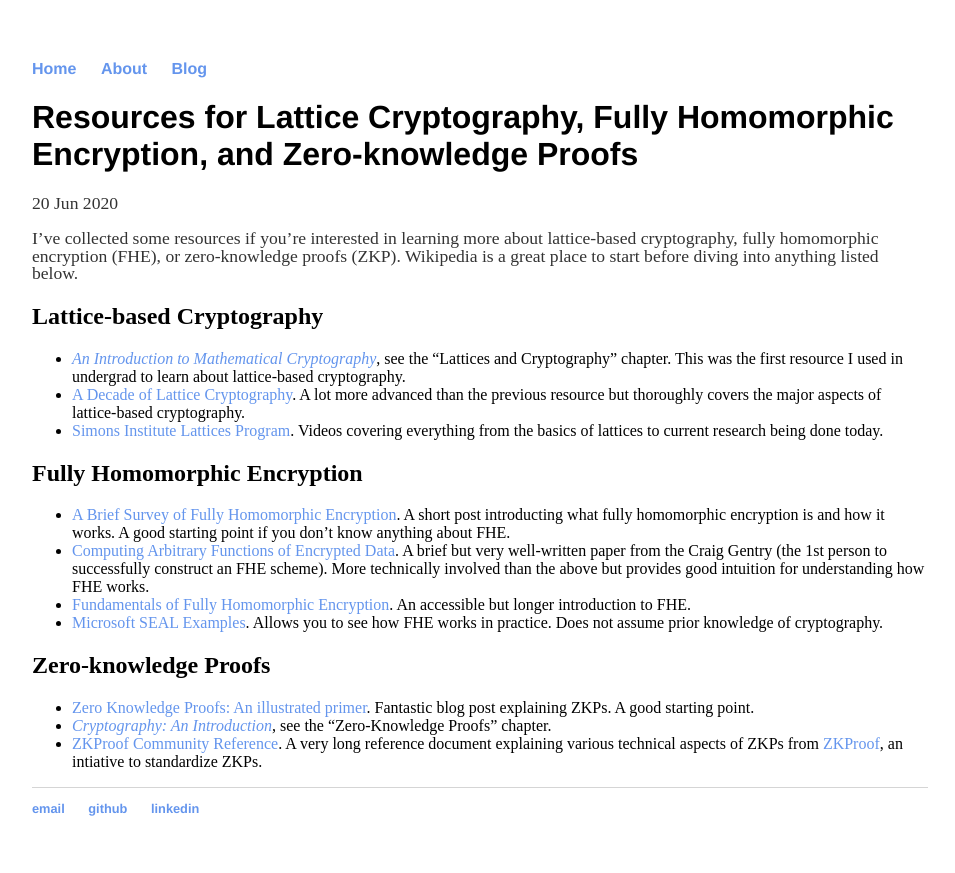
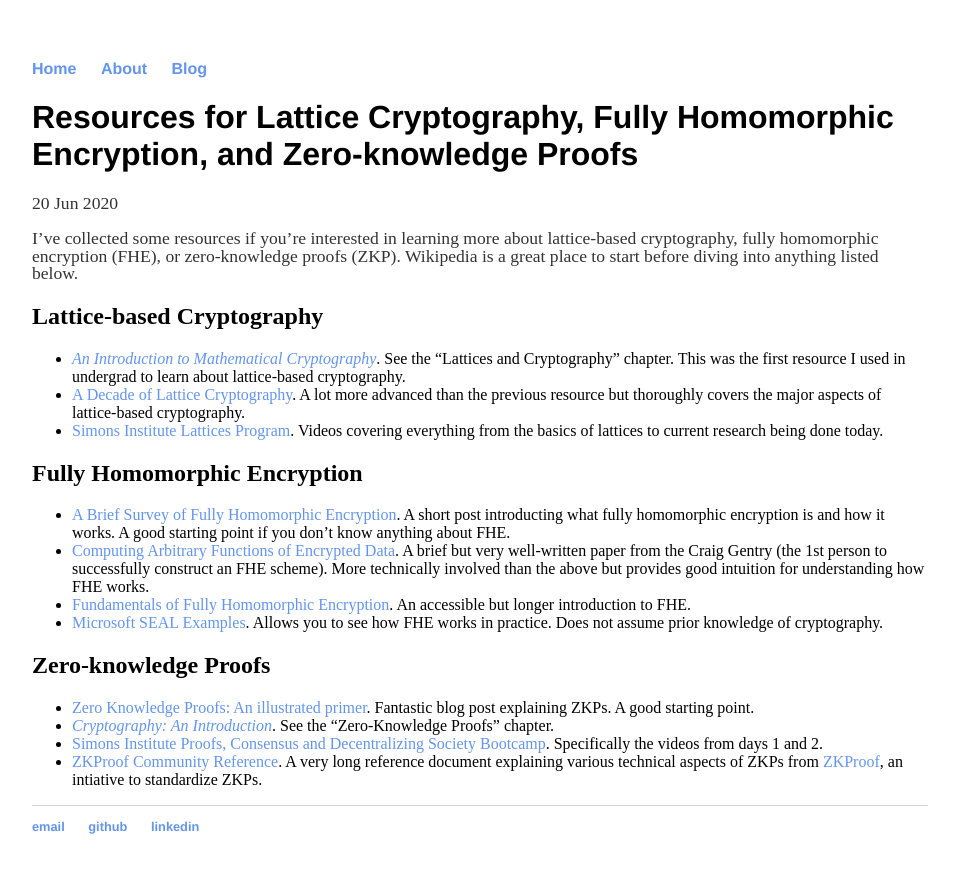
Before and after one commit to ravital/ravital.github.io, a Jekyll site: the page built from _posts/2020-06-20-resources.md, in a window 1280 px wide. Shown: the top 873 px of the page, without its empty margins (160-1115 px from the left). Built offline with Jekyll 4.4.1, drawn with Linux system fonts in a browser that asks for light colours.

Commit message:
Update 2020-06-20-resources.md

```diff
--- a/_posts/2020-06-20-resources.md
+++ b/_posts/2020-06-20-resources.md
@@ -6,7 +6,7 @@ date: 2020-06-20
 I've collected some resources if you're interested in learning more about lattice-based cryptography, fully homomorphic encryption (FHE), or zero-knowledge proofs (ZKP). Wikipedia is a great place to start before diving into anything listed below.
 
 ## Lattice-based Cryptography
-- *[An Introduction to Mathematical Cryptography](https://link.springer.com/book/10.1007/978-1-4939-1711-2)*, see the "Lattices and Cryptography" chapter. This was the first resource I used in undergrad to learn about lattice-based cryptography.
+- *[An Introduction to Mathematical Cryptography](https://link.springer.com/book/10.1007/978-1-4939-1711-2)*. See the "Lattices and Cryptography" chapter. This was the first resource I used in undergrad to learn about lattice-based cryptography.
 - [A Decade of Lattice Cryptography](https://web.eecs.umich.edu/~cpeikert/pubs/lattice-survey.pdf). A lot more advanced than the previous resource but thoroughly covers the major aspects of lattice-based cryptography.
 - [Simons Institute Lattices Program](https://simons.berkeley.edu/programs/lattices2020). Videos covering everything from the basics of lattices to current research being done today.
 
@@ -18,5 +18,6 @@ I've collected some resources if you're interested in learning more about lattic
 
 ## Zero-knowledge Proofs
 - [Zero Knowledge Proofs: An illustrated primer](https://blog.cryptographyengineering.com/2014/11/27/zero-knowledge-proofs-illustrated-primer/). Fantastic blog post explaining ZKPs. A good starting point.
-- *[Cryptography: An Introduction](https://www.cs.umd.edu/~waa/414-F11/IntroToCrypto.pdf)*, see the "Zero-Knowledge Proofs" chapter.
+- *[Cryptography: An Introduction](https://www.cs.umd.edu/~waa/414-F11/IntroToCrypto.pdf)*. See the "Zero-Knowledge Proofs" chapter.
+- [Simons Institute Proofs, Consensus and Decentralizing Society Bootcamp](https://simons.berkeley.edu/workshops/schedule/9299). Specifically the videos from days 1 and 2.
 - [ZKProof Community Reference](https://docs.zkproof.org/pages/reference/reference.pdf). A very long reference document explaining various technical aspects of ZKPs from [ZKProof](https://zkproof.org/), an intiative to standardize ZKPs.
```
